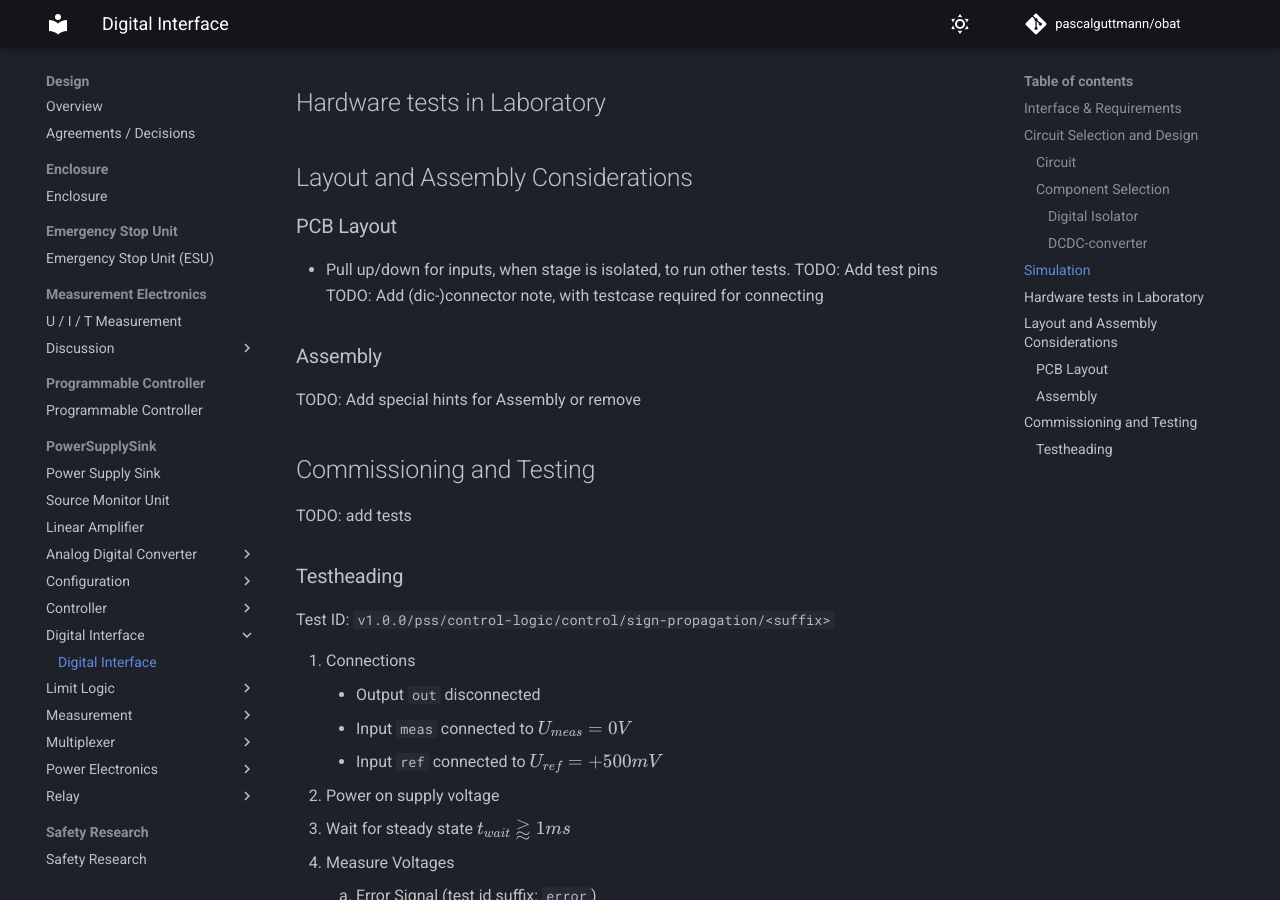
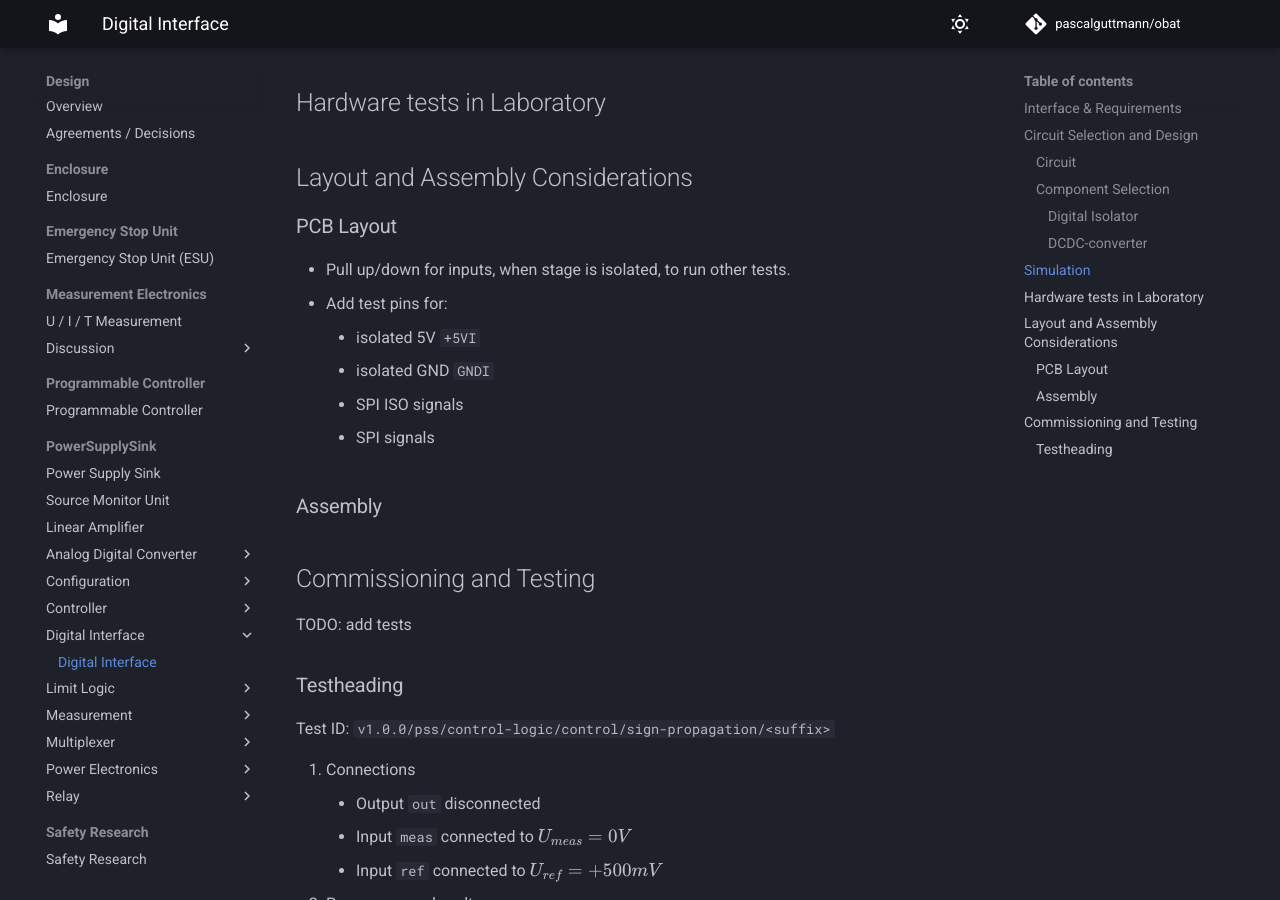
Before and after one commit to pascalguttmann/obat, an MkDocs documentation site: the page built from docs/design/pss/digital-interface/digital-interface.md, in a window 1280 px wide and 900 px high, scrolled down 1979 px. Built offline with MkDocs 1.6.1 and Material for MkDocs 9.7.7, drawn with Linux system fonts in a browser that asks for light colours; comment, search, counter and statistics services are not loaded.

Commit message:
add digital-interface pcb hints

```diff
--- a/docs/design/pss/digital-interface/digital-interface.md
+++ b/docs/design/pss/digital-interface/digital-interface.md
@@ -72,12 +72,13 @@ Not available.
 ### PCB Layout
 
 - Pull up/down for inputs, when stage is isolated, to run other tests.
-TODO: Add test pins
-TODO: Add (dic-)connector note, with testcase required for connecting
+- Add test pins for:
+    - isolated 5V `+5VI`
+    - isolated GND `GNDI`
+    - SPI ISO signals
+    - SPI signals
 
 ### Assembly
-
-TODO: Add special hints for Assembly or remove
 
 ## Commissioning and Testing
 
```
